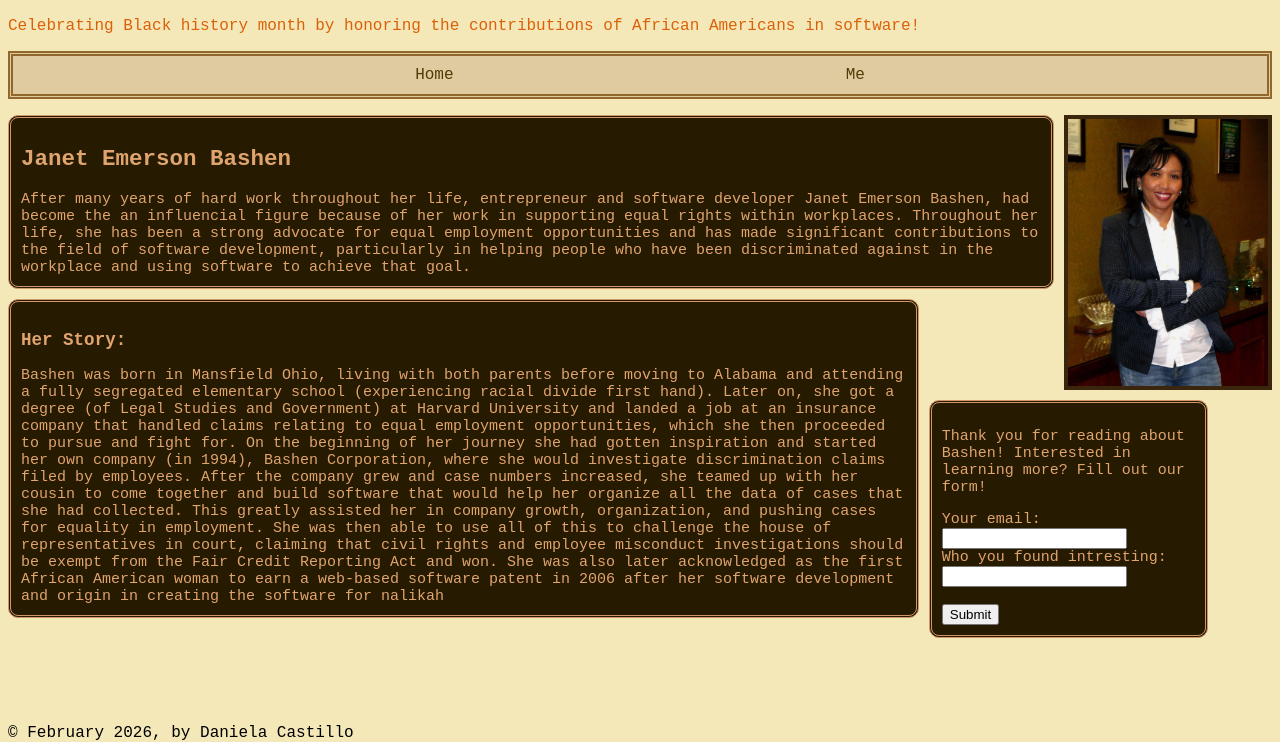
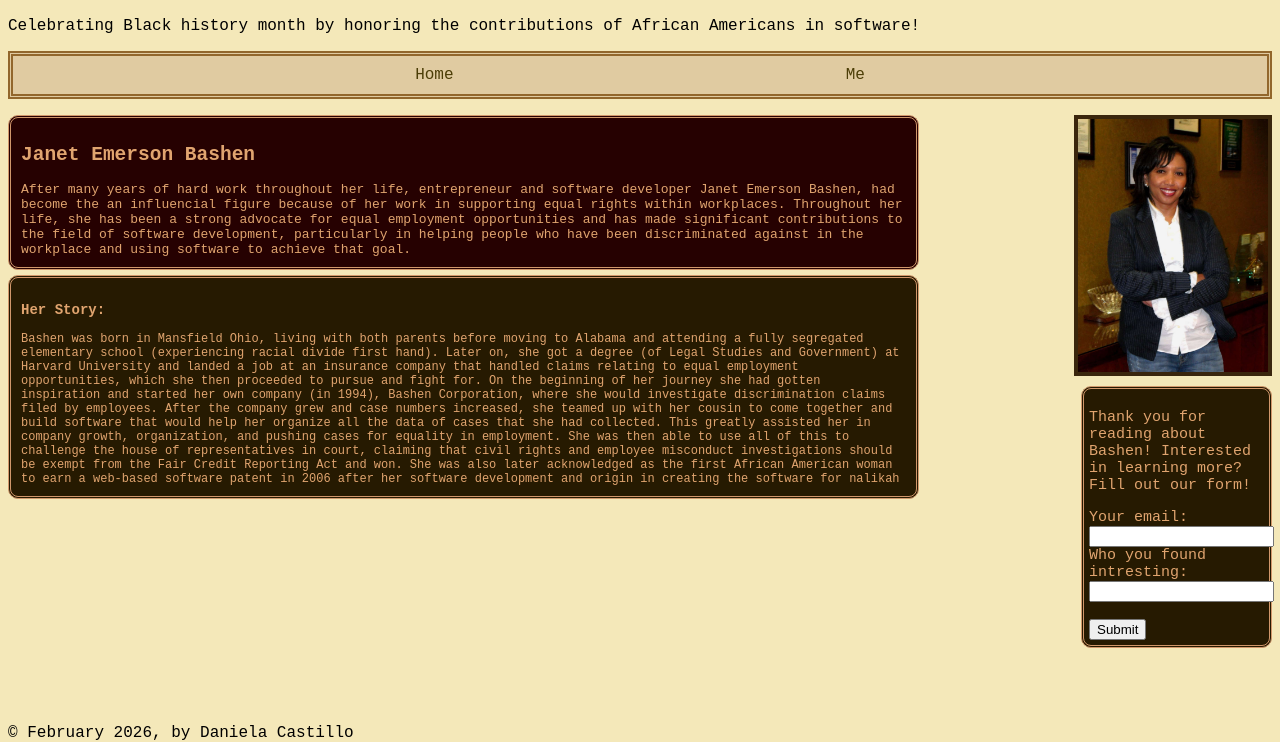
Before and after one commit to donchiiz/BHMproject, a plain HTML site: page index.html in a window 1280 px wide. Shown: the part 58-800 px from the top of the page. Drawn offline with Linux system fonts and the light colour scheme.

Commit message:
changes today 2.24.26

```diff
--- a/index.html
+++ b/index.html
@@ -16,7 +16,7 @@
     </ul>
   </nav>
 </header>
-<aside><img src="assets/jeb.jpg" alt="Janet Emerson Bashen photo" width="200" id="img1"></aside>
+<aside><img src="assets/jeb.jpg" alt="Janet Emerson Bashen photo" width="190" id="img1"></aside>
    <main>
     <h2>Janet Emerson Bashen</h2>
      After many years of hard work throughout her life, entrepreneur and software developer Janet Emerson Bashen, had become the an influencial figure because of her work in supporting equal rights within workplaces. Throughout her life, she has been a strong advocate for equal employment opportunities and has made significant contributions to the field of software development, particularly in helping people who have been discriminated against in the workplace and using software to achieve that goal.
--- a/styles.css
+++ b/styles.css
@@ -5,11 +5,15 @@
     float:right;
     margin-left:10px;
 }
+#img2{
+    border-style:solid;
+    border-color:rgb(58, 38, 13);
+
+}
 header{
     display:flex;
     FLEX-DIRECTION:column;
     justify-content: center;
-   color:rgb(219, 97, 9)
 }
 ul {
     list-style-type: none;
@@ -28,7 +32,7 @@ a:link {
     text-decoration: none;
 }
 a:hover{
-    color:rgb(231, 197, 61);
+    color:rgb(231, 61, 69);
 }
 h2 {
     color: rgb(224, 164, 111);
@@ -39,13 +43,13 @@ main{
     border-style:double;
     padding:10px;
     border-color:#d1976b;
-    background-color: rgb(38, 26, 1);
+    background-color: rgb(38, 1, 1);
     color:rgb(224, 164, 111);
     display:flex;
     flex-direction:column;
     justify-content: right;
-    font-size:15px;
-
+    font-size:13px;
+    width: 70%;
 
 }
 body {
@@ -56,13 +60,12 @@ form{
     color:rgb(224, 164, 111);
     font-family:'Courier New', Courier, monospace;
     font-size:15px;
-    margin-right:10px;
     margin-top:10px;
-    float:left;
-    width:20%;
-     border-radius: 10px;
+    float:right;
+    width: 170px;
+    border-radius: 10px;
     border-style:double;
-    padding:10px;
+    padding:5px;
     border-color:#d1976b;
     background-color: rgb(38, 26, 1);
     color:rgb(224, 164, 111);
@@ -72,18 +75,23 @@ section{
     color:rgb(224, 164, 111);
     font-family:'Courier New', Courier, monospace;
     font-size:20px;
-    margin-right:10px;
-    margin-top:10px;
+    margin-right:5px;
+    margin-top:5px;
     float:left;
-    width:70%;
+    width: 70%;
      border-radius: 10px;
     border-style:double;
     padding:10px;
     border-color:#d1976b;
     background-color: rgb(38, 26, 1);
-    font-size:15px;
+    font-size: 12px;
 }
 footer{
+    display:flex;
+    justify-content: center;
     position: absolute;
     bottom:0;
 }
+#main2{
+    width:95%
+}
```
Also changed, not shown: me.html (+6 -1 lines), assets/jeb2.jpg (added).
